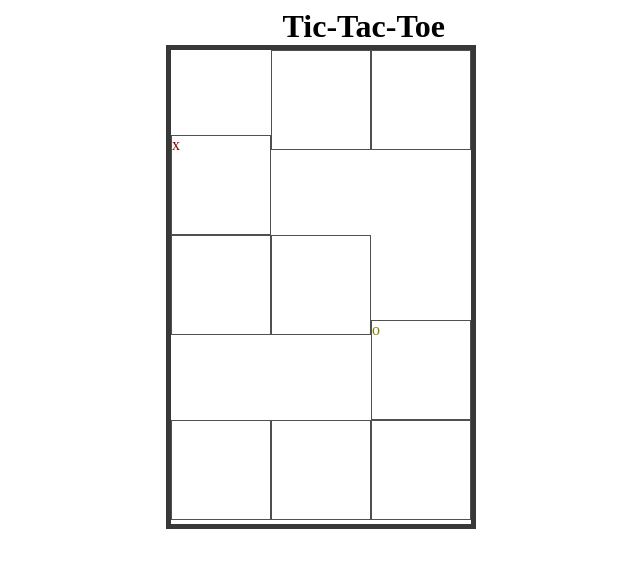
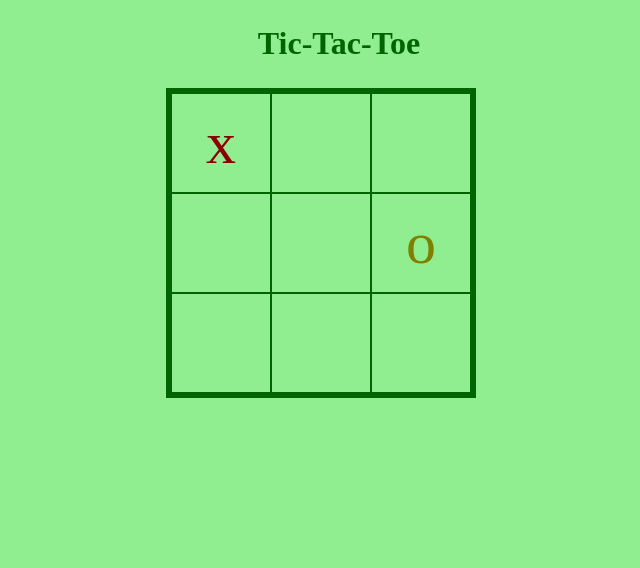
Before and after one commit to AlexErdei73/tic-tac-toe, a plain HTML site: page index.html in a window 1280 px wide. Shown: the whole page, without its empty margins (319-959 px from the left). Drawn offline with Linux system fonts and the light colour scheme.

Commit message:
style the UI

```diff
--- a/tictactoe.css
+++ b/tictactoe.css
@@ -1,18 +1,29 @@
+body {
+    background-color: lightgreen;
+}
+
+
 h1 {
     width: 20%;
-    margin: auto;
-    padding-left: 11rem;
+    margin: 2% auto;
+    padding-left: 10%;
+    color: darkgreen;
 }
 
 .gameBoard {
     width: 300px;
-    margin: auto;
-    border: 5px solid #383838;
+    height: 300px;
+    margin: 2% auto;
+    border: 5px solid darkgreen;
+    color: darkgreen;
+    text-align: center;
+    font-size: 60px;
+    line-height: 98px;
 }
 
 .field {
-    display: inline-block;
     width: 98px;
     height: 98px;
-    border: 1px solid #505050;
+    border: 1px solid darkgreen;
+    float: left;
 }
```
